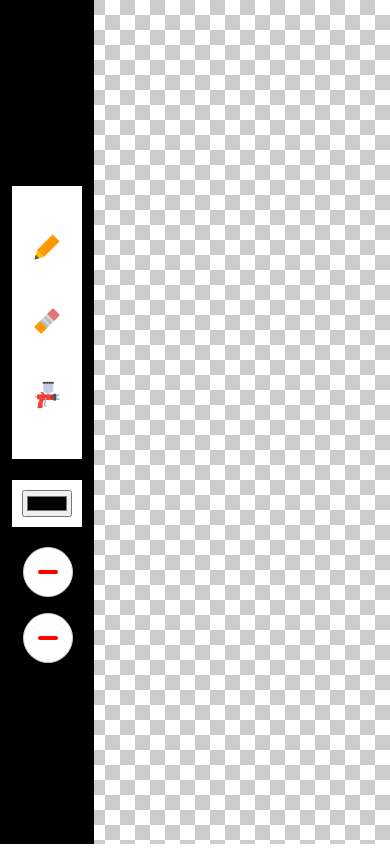
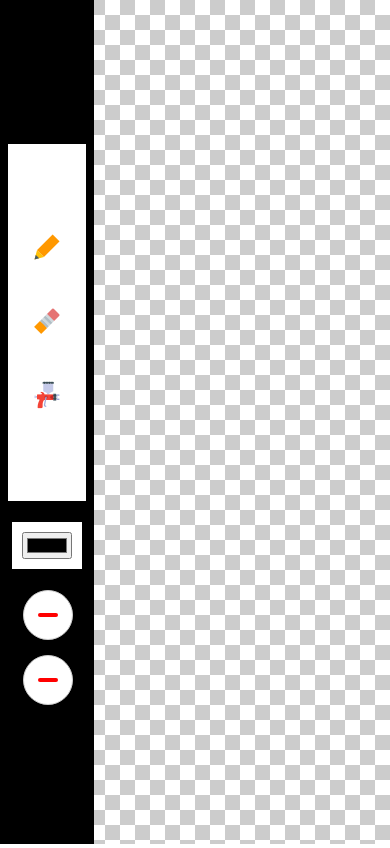
Before and after one commit to oz-hernandez/paint-app, a React (Create React App) app: page / in a window 390 px wide. Built offline with nearby package versions, Linux system fonts and the light colour scheme; the HTML template or start-up script is replaced by a standard one.

Commit message:
fix min width and height of tool panel so things don't get squished

```diff
--- a/src/App.css
+++ b/src/App.css
@@ -24,9 +24,18 @@
   background: url("./assets/8bitbg.png") repeat;
 }
 
+@media (max-width: 700px) {
+  #canvas {
+    background: url("./assets/8bitbg.png") repeat;
+    position: fixed;
+    width: 100vw;
+    height: calc(var(--vh, 1vh) * 100);
+  }
+}
+
 .bottom-panel {
   display: flex;
-  position: absolute;
+  position: fixed;
   width: 100vw;
   bottom: 0;
   padding-left: 2%;
@@ -38,7 +47,7 @@
 
 .tool-panel {
   display: flex;
-  width: 20vw;
+  min-width: 15vw;
   align-items: center;
   flex-wrap: nowrap;
   justify-content: space-evenly;
@@ -50,6 +59,12 @@
 .tool-items label[class="tool-label"] {
   padding-left: 15px;
   padding-right: 15px;
+}
+
+.tool-items {
+  display: flex;
+  justify-content: space-evenly;
+  min-width: 15vw;
 }
 
 div[class="tool-items"] label[id='tool'] {
@@ -120,7 +135,7 @@ div[class="tool-items"] label[id='tool'][data-tooltip]:hover::before {
 @media (max-width: 700px) {
     .bottom-panel {
         display: flex;
-        position: absolute;
+        position: fixed;
         left: 0;
         flex-direction: column;
         height: 100vh;
@@ -131,12 +146,18 @@ div[class="tool-items"] label[id='tool'][data-tooltip]:hover::before {
     }
     .tool-panel {
         display: flex;
-        width: 50px;
-        height: 30vh;
+        width: 40px;
+        min-height: 40vh;
         flex-direction: column;
         justify-content: center;
         align-items: center;
         background-color: white;
+    }
+    .tool-items {
+      display: flex;
+      flex-direction: column;
+      justify-content: space-evenly;
+      min-height: 10vh;
     }
     .tool-items label {
       display: flex;
@@ -191,6 +212,12 @@ div.remove {
 }
 .add-btn:hover {
   width: 120px;
+}
+
+@media (max-width: 700px) {
+  .add-btn:hover {
+    width: 70px;
+  }
 }
 .add-btn::before,
 .add-btn::after {
--- a/src/UI/DrawGrid.js
+++ b/src/UI/DrawGrid.js
@@ -35,6 +35,12 @@ export default class DrawGrid extends React.Component {
     }
 
     componentDidMount() {
+        window.addEventListener("orientationchange", event => {
+            let vh = window.innerHeight * 0.01;
+            document.documentElement.style.setProperty('--vh', `${vh}px`);
+        });
+        let vh = window.innerHeight * 0.01;
+        document.documentElement.style.setProperty('--vh', `${vh}px`);
         this.canvasRef.current.width = window.innerWidth;
         this.canvasRef.current.height = window.innerHeight;
         this.setState({ context: this.canvasRef.current.getContext('2d') });
@@ -89,13 +95,13 @@ export default class DrawGrid extends React.Component {
                         <input ref={this.color} type="color" name="color-picker" onChange={ this.handleColorChange }/>
                     </div>
                     <div className="remove">
-                        <button class="icon-btn add-btn" onClick={this.clearCanvas}>
-                            <div class="btn-txt">Clear Canvas</div>
+                        <button className="icon-btn add-btn" onClick={this.clearCanvas}>
+                            <div className="btn-txt">Clear Canvas</div>
                         </button>
                     </div>
                     <div className="remove">
-                        <button class="icon-btn add-btn" onClick={this.pickColor}>
-                            <div class="btn-txt">Random Color</div>
+                        <button className="icon-btn add-btn" onClick={this.pickColor}>
+                            <div className="btn-txt">Random Color</div>
                         </button>
                     </div>
                 </div>
--- a/src/index.css
+++ b/src/index.css
@@ -7,9 +7,7 @@ html body {
 }
 
 body {
-  font-family: -apple-system, BlinkMacSystemFont, 'Segoe UI', 'Roboto', 'Oxygen',
-    'Ubuntu', 'Cantarell', 'Fira Sans', 'Droid Sans', 'Helvetica Neue',
-    sans-serif;
+
   -webkit-font-smoothing: antialiased;
   -moz-osx-font-smoothing: grayscale;
 }
```
